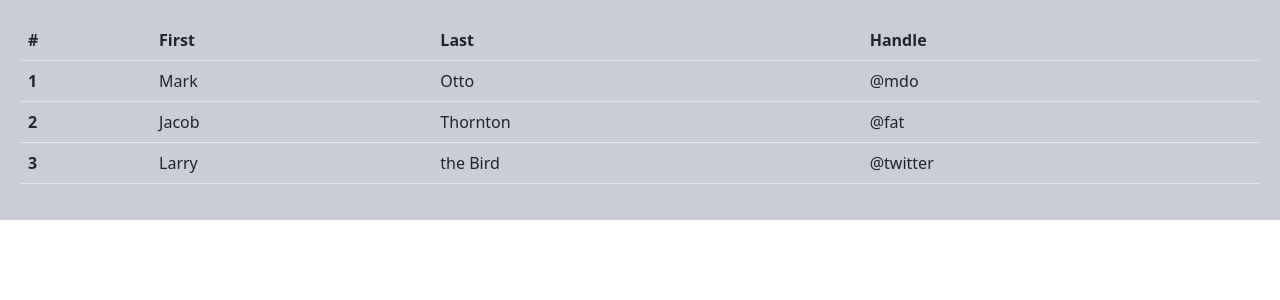
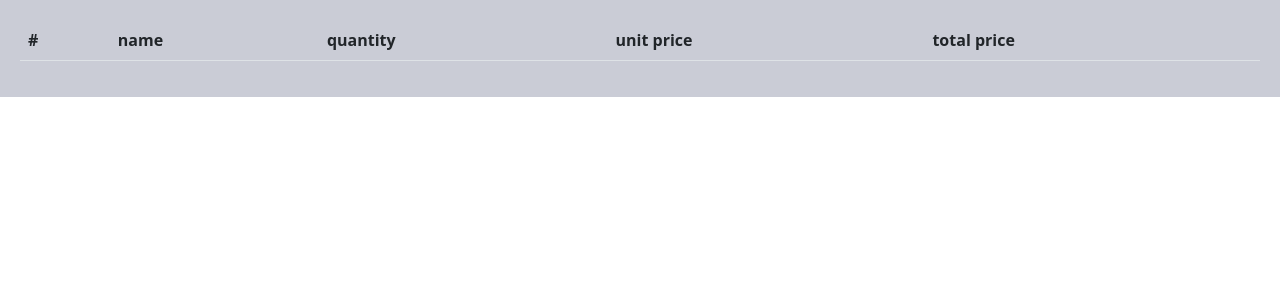
Before and after one commit to pooya-jvr/Django_store, a Django app: page /orders/cart/ in a window 1280 px wide. Shown: the part 56-356 px from the top of the page. Run offline with Django 3.2, Linux system fonts and the light colour scheme; lists and menus that the app fills with data are empty.

Commit message:
cart handel complate

```diff
--- a/orders/cart.py
+++ b/orders/cart.py
@@ -1,4 +1,4 @@
-
+from home.models import Product
 
 CART_SESSION_ID = 'cart'
 
@@ -10,6 +10,17 @@ class Cart:
             cart = self.session[CART_SESSION_ID] = {}
         self.cart = cart
 
+    def __iter__(self):
+        product_ids = self.cart.keys()
+        products = Product.objects.filter(id__in=product_ids)
+        cart = self.cart.copy()
+        for product in products:
+            cart[str(product.id)]['product'] = product
+
+
+        for item in cart.values():
+            item['total_price'] = int(item['price']) * item['quantity']
+            yield item
 
 
 
--- a/orders/templates/orders/cart.html
+++ b/orders/templates/orders/cart.html
@@ -6,30 +6,22 @@
         <thead>
         <tr>
             <th scope="col">#</th>
-            <th scope="col">First</th>
-            <th scope="col">Last</th>
-            <th scope="col">Handle</th>
+            <th scope="col">name</th>
+            <th scope="col">quantity</th>
+            <th scope="col">unit price</th>
+            <th scope="col">total price</th>
         </tr>
         </thead>
         <tbody>
+        {% for item in cart %}
         <tr>
-            <th scope="row">1</th>
-            <td>Mark</td>
-            <td>Otto</td>
-            <td>@mdo</td>
+            <th scope="row">{{ forloop.counter }}</th>
+            <td>{{ item.product }}</td>
+            <td>{{ item.quantity }}</td>
+            <td>{{ item.price }}</td>
+            <td>{{ item.total_price }}</td>
         </tr>
-        <tr>
-            <th scope="row">2</th>
-            <td>Jacob</td>
-            <td>Thornton</td>
-            <td>@fat</td>
-        </tr>
-        <tr>
-            <th scope="row">3</th>
-            <td>Larry</td>
-            <td>the Bird</td>
-            <td>@twitter</td>
-        </tr>
+        {% endfor %}
         </tbody>
     </table>
 
--- a/orders/views.py
+++ b/orders/views.py
@@ -7,7 +7,8 @@ from .forms import CardAddForm
 class CartView(View):
 
     def get(self, request):
-        return render(request, 'orders/cart.html')
+        cart = Cart(request)
+        return render(request, 'orders/cart.html', {'cart':cart})
 
 class CardAddView(View):
 
```
Also changed, not shown: db.sqlite3.
